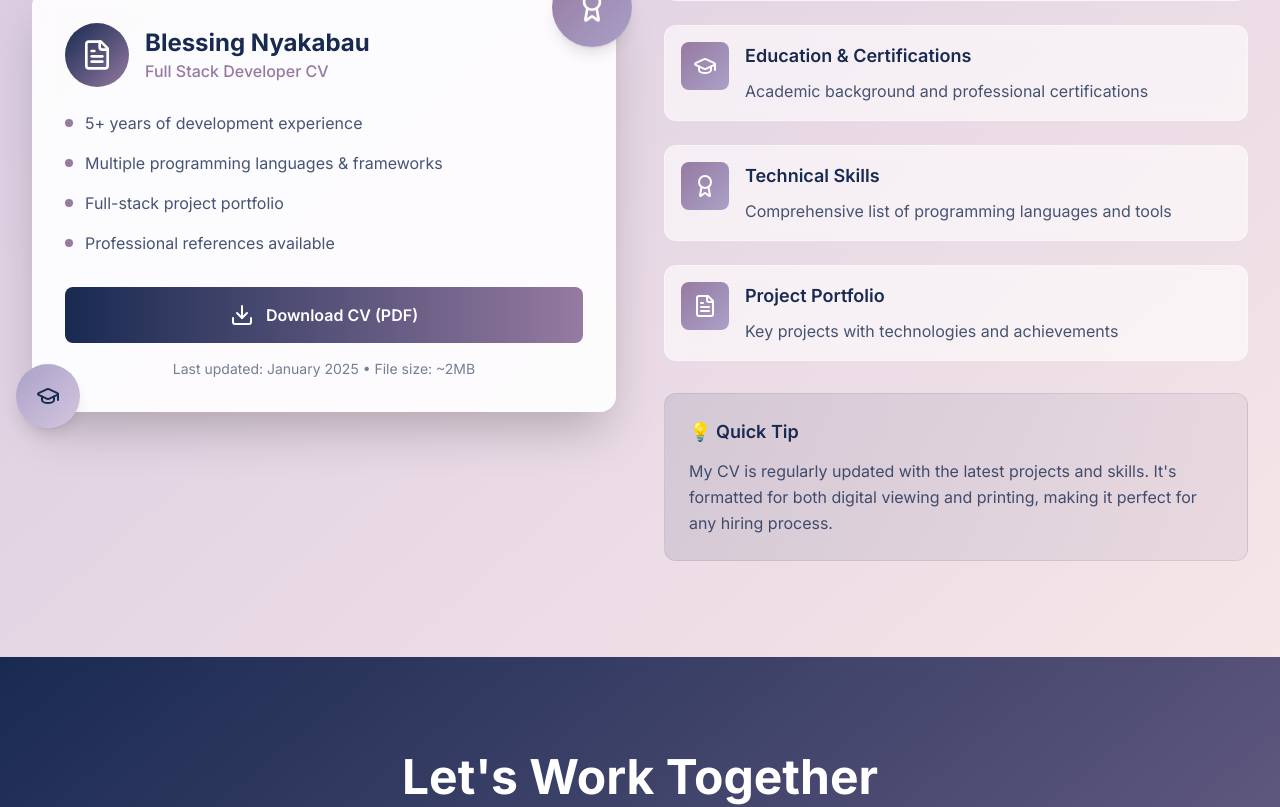
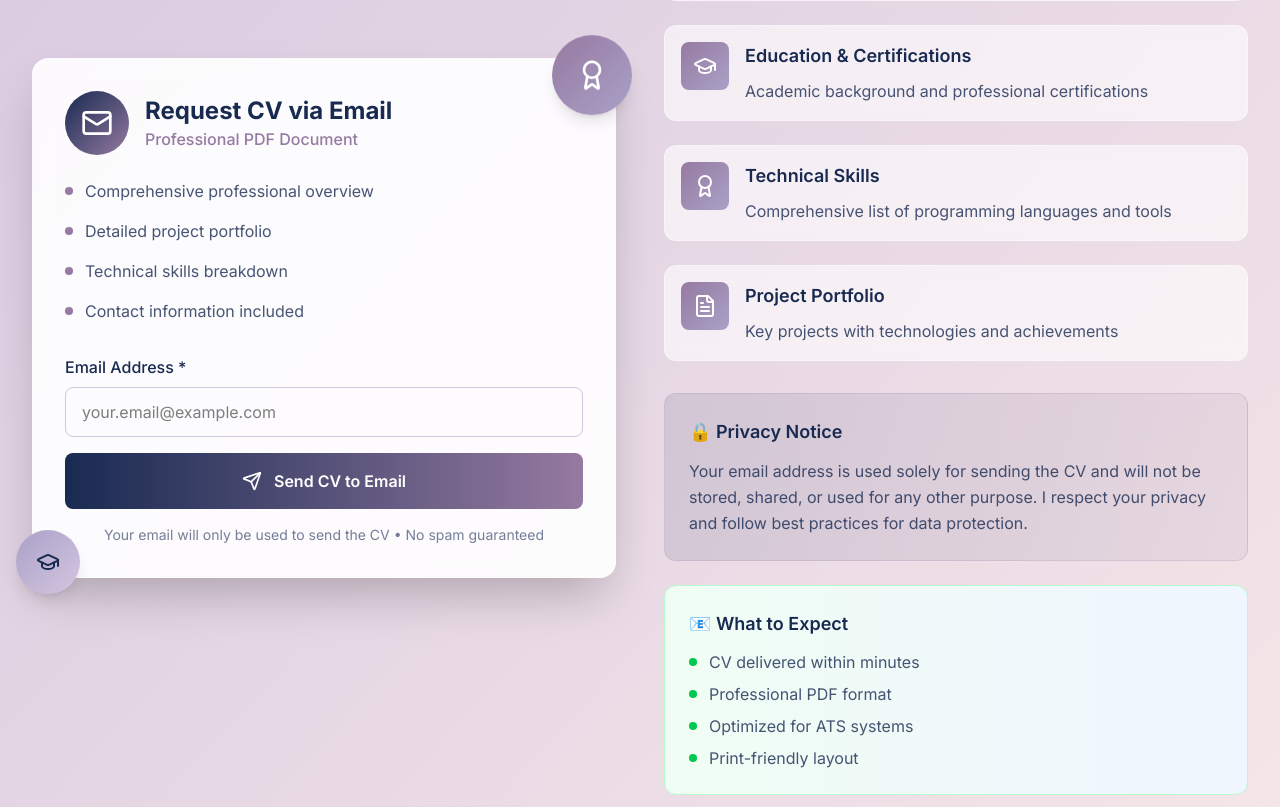
Before and after one commit to piquii365/blessing-nyakabau, a React (Vite) app: page / in a window 1280 px wide. Shown: the part 4720-5527 px from the top of the page. Built offline with nearby package versions, Linux system fonts and the light colour scheme.

Commit message:
Update CV Download to Email Functionality

```diff
--- a/src/components/CVDownload.tsx
+++ b/src/components/CVDownload.tsx
@@ -1,15 +1,48 @@
-import React from "react";
-import { Download, FileText, Award, Briefcase, GraduationCap } from "lucide-react";
+import React, { useState } from "react";
+import { Download, FileText, Award, Briefcase, GraduationCap, Mail, Send, CheckCircle } from "lucide-react";
+import { toast } from "sonner";
 
 const CVDownload: React.FC = () => {
-  const handleDownloadCV = () => {
-    // Create a link element and trigger download
-    const link = document.createElement('a');
-    link.href = '/cv/Blessing_Nyakabau_CV.pdf'; // You'll need to add your actual CV file to the public folder
-    link.download = 'Blessing_Nyakabau_CV.pdf';
-    document.body.appendChild(link);
-    link.click();
-    document.body.removeChild(link);
+  const [email, setEmail] = useState("");
+  const [isLoading, setIsLoading] = useState(false);
+  const [isSubmitted, setIsSubmitted] = useState(false);
+
+  const handleSendCV = async (e: React.FormEvent) => {
+    e.preventDefault();
+
+    if (!email) {
+      toast.error("Please enter your email address");
+      return;
+    }
+
+    // Basic email validation
+    const emailRegex = /^[^\s@]+@[^\s@]+\.[^\s@]+$/;
+    if (!emailRegex.test(email)) {
+      toast.error("Please enter a valid email address");
+      return;
+    }
+
+    setIsLoading(true);
+
+    try {
+      // Simulate API call to send CV via email
+      await new Promise(resolve => setTimeout(resolve, 2000));
+
+      // Here you would typically make an API call to your backend
+      // const response = await fetch('/api/send-cv', {
+      //   method: 'POST',
+      //   headers: { 'Content-Type': 'application/json' },
+      //   body: JSON.stringify({ email })
+      // });
+
+      setIsSubmitted(true);
+      toast.success("CV sent successfully! Please check your email.");
+      setEmail("");
+    } catch (error) {
+      toast.error("Failed to send CV. Please try again.");
+    } finally {
+      setIsLoading(false);
+    }
   };
 
   const cvHighlights = [
@@ -40,29 +73,28 @@ const CVDownload: React.FC = () => {
       <div className="max-w-7xl mx-auto">
         <div className="text-center mb-16">
           <h2 className="text-4xl lg:text-5xl font-bold text-[#192A51] mb-6">
-            Download My CV
+            Get My CV
           </h2>
           <div className="w-24 h-1 bg-gradient-to-r from-[#967AA1] to-[#AAA1C8] mx-auto mb-8"></div>
           <p className="text-lg text-[#192A51]/80 max-w-2xl mx-auto">
-            Get a comprehensive overview of my professional background, skills, and experience.
-            Perfect for HR departments and potential collaborators.
+            Enter your email address to receive my comprehensive CV with detailed information about my professional background, skills, and experience.
           </p>
         </div>
 
         <div className="grid lg:grid-cols-2 gap-12 items-center">
-          {/* CV Preview Card */}
+          {/* CV Request Form */}
           <div className="relative">
             <div className="bg-white/90 backdrop-blur-sm rounded-2xl p-8 shadow-2xl border border-white/20">
               <div className="flex items-center mb-6">
                 <div className="w-16 h-16 bg-gradient-to-br from-[#192A51] to-[#967AA1] rounded-full flex items-center justify-center mr-4">
-                  <FileText className="w-8 h-8 text-white" />
+                  <Mail className="w-8 h-8 text-white" />
                 </div>
                 <div>
                   <h3 className="text-2xl font-bold text-[#192A51]">
-                    Blessing Nyakabau
+                    Request CV via Email
                   </h3>
                   <p className="text-[#967AA1] font-medium">
-                    Full Stack Developer CV
+                    Professional PDF Document
                   </p>
                 </div>
               </div>
@@ -70,32 +102,82 @@ const CVDownload: React.FC = () => {
               <div className="space-y-4 mb-8">
                 <div className="flex items-center text-[#192A51]/80">
                   <div className="w-2 h-2 bg-[#967AA1] rounded-full mr-3"></div>
-                  <span>5+ years of development experience</span>
+                  <span>Comprehensive professional overview</span>
                 </div>
                 <div className="flex items-center text-[#192A51]/80">
                   <div className="w-2 h-2 bg-[#967AA1] rounded-full mr-3"></div>
-                  <span>Multiple programming languages & frameworks</span>
+                  <span>Detailed project portfolio</span>
                 </div>
                 <div className="flex items-center text-[#192A51]/80">
                   <div className="w-2 h-2 bg-[#967AA1] rounded-full mr-3"></div>
-                  <span>Full-stack project portfolio</span>
+                  <span>Technical skills breakdown</span>
                 </div>
                 <div className="flex items-center text-[#192A51]/80">
                   <div className="w-2 h-2 bg-[#967AA1] rounded-full mr-3"></div>
-                  <span>Professional references available</span>
+                  <span>Contact information included</span>
                 </div>
               </div>
 
-              <button
-                onClick={handleDownloadCV}
-                className="w-full bg-gradient-to-r from-[#192A51] to-[#967AA1] text-white py-4 px-6 rounded-lg font-semibold hover:shadow-lg transition-all duration-300 transform hover:scale-105 flex items-center justify-center space-x-3"
-              >
-                <Download size={24} />
-                <span>Download CV (PDF)</span>
-              </button>
+              {!isSubmitted ? (
+                <form onSubmit={handleSendCV} className="space-y-4">
+                  <div>
+                    <label htmlFor="email" className="block text-[#192A51] font-medium mb-2">
+                      Email Address *
+                    </label>
+                    <input
+                      type="email"
+                      id="email"
+                      value={email}
+                      onChange={(e) => setEmail(e.target.value)}
+                      placeholder="your.email@example.com"
+                      required
+                      className="w-full px-4 py-3 border border-[#D5C6E0] rounded-lg focus:outline-none focus:ring-2 focus:ring-[#967AA1] focus:border-transparent transition-all duration-300"
+                    />
+                  </div>
+
+                  <button
+                    type="submit"
+                    disabled={isLoading}
+                    className="w-full bg-gradient-to-r from-[#192A51] to-[#967AA1] text-white py-4 px-6 rounded-lg font-semibold hover:shadow-lg transition-all duration-300 transform hover:scale-105 flex items-center justify-center space-x-3 disabled:opacity-70 disabled:cursor-not-allowed disabled:transform-none"
+                  >
+                    {isLoading ? (
+                      <>
+                        <div className="w-5 h-5 border-2 border-white/30 border-t-white rounded-full animate-spin"></div>
+                        <span>Sending CV...</span>
+                      </>
+                    ) : (
+                      <>
+                        <Send size={20} />
+                        <span>Send CV to Email</span>
+                      </>
+                    )}
+                  </button>
+                </form>
+              ) : (
+                <div className="text-center py-8">
+                  <div className="w-16 h-16 bg-green-100 rounded-full flex items-center justify-center mx-auto mb-4">
+                    <CheckCircle className="w-8 h-8 text-green-600" />
+                  </div>
+                  <h4 className="text-xl font-semibold text-[#192A51] mb-2">
+                    CV Sent Successfully!
+                  </h4>
+                  <p className="text-[#192A51]/80 mb-4">
+                    Please check your email inbox (and spam folder) for my CV.
+                  </p>
+                  <button
+                    onClick={() => {
+                      setIsSubmitted(false);
+                      setEmail("");
+                    }}
+                    className="text-[#967AA1] hover:text-[#192A51] font-medium transition-colors duration-300"
+                  >
+                    Send to another email
+                  </button>
+                </div>
+              )}
 
               <p className="text-center text-[#192A51]/60 text-sm mt-4">
-                Last updated: January 2025 • File size: ~2MB
+                Your email will only be used to send the CV • No spam guaranteed
               </p>
             </div>
 
@@ -138,13 +220,37 @@ const CVDownload: React.FC = () => {
 
             <div className="mt-8 p-6 bg-gradient-to-r from-[#192A51]/10 to-[#967AA1]/10 rounded-xl border border-[#967AA1]/20">
               <h4 className="text-lg font-semibold text-[#192A51] mb-3">
-                💡 Quick Tip
+                🔒 Privacy Notice
               </h4>
               <p className="text-[#192A51]/80 leading-relaxed">
-                My CV is regularly updated with the latest projects and skills.
-                It's formatted for both digital viewing and printing, making it
-                perfect for any hiring process.
+                Your email address is used solely for sending the CV and will not be stored,
+                shared, or used for any other purpose. I respect your privacy and follow
+                best practices for data protection.
               </p>
+            </div>
+
+            <div className="mt-6 p-6 bg-gradient-to-r from-green-50 to-blue-50 rounded-xl border border-green-200">
+              <h4 className="text-lg font-semibold text-[#192A51] mb-3">
+                📧 What to Expect
+              </h4>
+              <ul className="text-[#192A51]/80 space-y-2">
+                <li className="flex items-center">
+                  <div className="w-2 h-2 bg-green-500 rounded-full mr-3"></div>
+                  <span>CV delivered within minutes</span>
+                </li>
+                <li className="flex items-center">
+                  <div className="w-2 h-2 bg-green-500 rounded-full mr-3"></div>
+                  <span>Professional PDF format</span>
+                </li>
+                <li className="flex items-center">
+                  <div className="w-2 h-2 bg-green-500 rounded-full mr-3"></div>
+                  <span>Optimized for ATS systems</span>
+                </li>
+                <li className="flex items-center">
+                  <div className="w-2 h-2 bg-green-500 rounded-full mr-3"></div>
+                  <span>Print-friendly layout</span>
+                </li>
+              </ul>
             </div>
           </div>
         </div>
```
